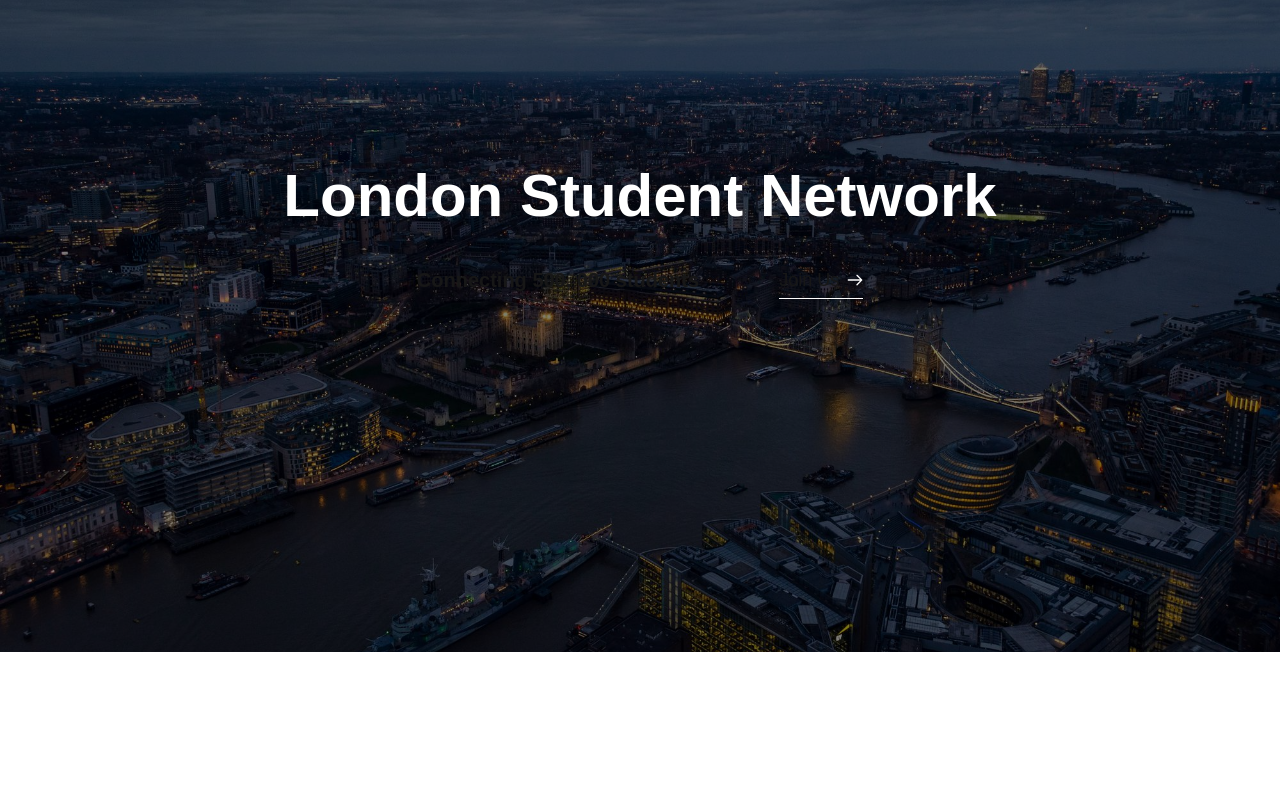
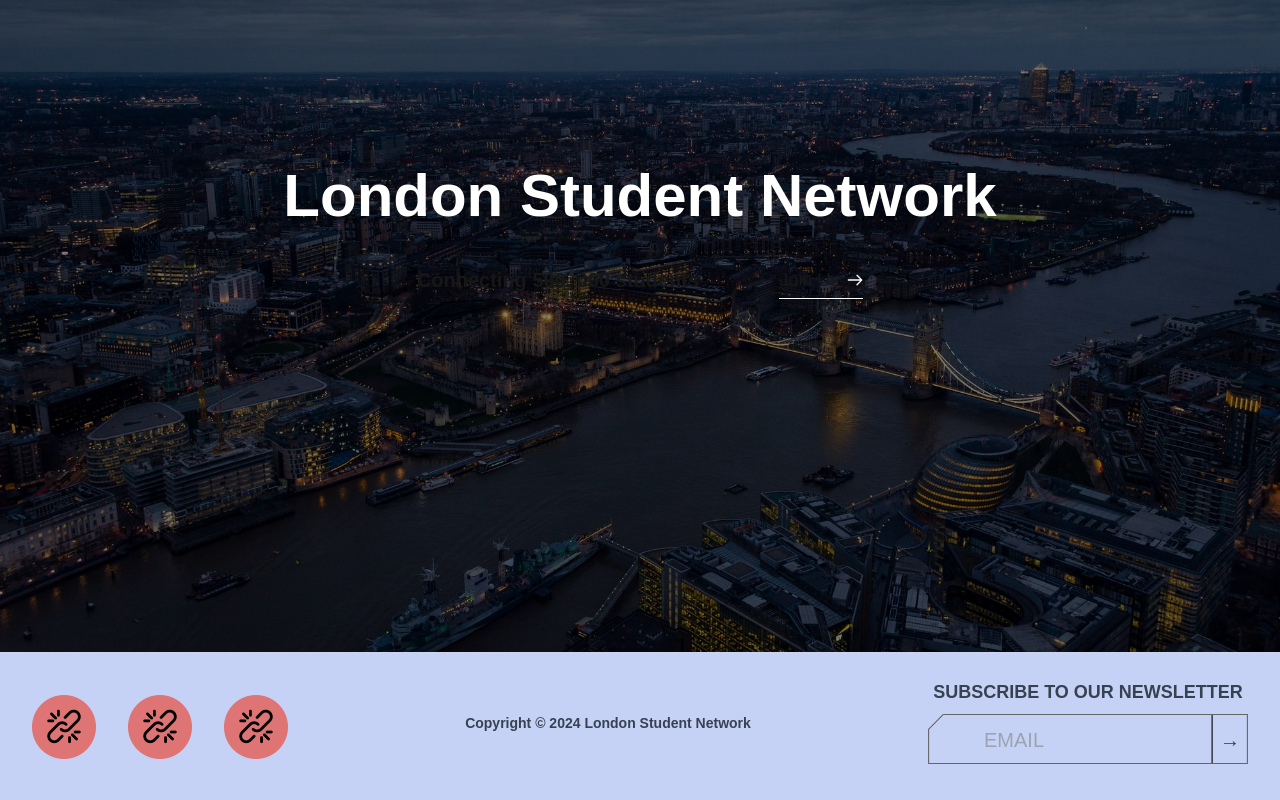
Before and after one commit to HongleiGu/temp, a Next.js app: page / in a window 1280 px wide. Shown: the part 246-1046 px from the top of the page. Before the commit the page ends 898 px from the top, so only its background shows below. Built offline with nearby package versions, Linux system fonts and the light colour scheme; a web font is replaced by a local one.

Commit message:
Completed footer without social media icons

```diff
--- a/app/about/page.tsx
+++ b/app/about/page.tsx
@@ -4,7 +4,7 @@ import TeamSection from '@/app/components/about-page/team-section';
 
 export default function AboutPage() {
     return (
-        <div className="relative h-auto overflow-hidden">
+        <div className="relative h-cover overflow-hidden">
             {/* Background Image */}
             <div
                 className="absolute inset-0 bg-fixed bg-cover bg-center z-0"
--- /dev/null
+++ b/app/components/footer.tsx
@@ -0,0 +1,73 @@
+'use client';
+import Link from "next/link";
+import Image from 'next/image';
+import { useState } from 'react';
+
+export default function Footer() {
+  const [email, setEmail] = useState('');
+
+  const handleSubmit = (e: React.FormEvent<HTMLFormElement>) => {
+    e.preventDefault();
+    console.log(`Subscribed with: ${email}`);
+    // Add your email submission logic here, such as calling an API
+  };
+
+  return (
+    <footer className="bg-blue-700 bg-opacity-25 text-white px-8 py-4 border-t-2 border-gray-300 border-opacity-25">
+      <div className="max-w-7xl mx-auto my-auto flex flex-col md:flex-row justify-between items-center">
+
+        {/* Social Links */}
+        <div className="flex space-x-8 mt-5 mb-5">
+          <a href="https://www.instagram.com/lsn.uk/" target="_blank" rel="noreferrer" aria-label="Instagram">
+            <img src="/images/about/connection-icon.png" alt="Instagram" className="w-16 h-16" />
+          </a>
+          <a href="https://www.linkedin.com/company/london-student-network/mycompany" target="_blank" rel="noreferrer" aria-label="LinkedIn">
+            <img src="/images/about/connection-icon.png" alt="LinkedIn" className="w-16 h-16" />
+          </a>
+          <a href="mailto:londonstudentnetwork@gmail.com" aria-label="Email">
+            <img src="/images/about/connection-icon.png" alt="Email" className="w-16 h-16" />
+          </a>
+        </div>
+
+        <div className="flex flex-col items-center mt-3 mb-5">
+            <h2 className="text-sm text-gray-700 text-center font-semibold">Copyright © 2024 London Student Network</h2>
+        </div>
+
+        {/* Newsletter Subscription */}
+        <div className="flex flex-col items-center">
+          {/* Newsletter Heading */}
+          <h2 className="text-lg text-gray-700 font-semibold mb-2 mt-2">SUBSCRIBE TO OUR NEWSLETTER</h2>
+
+          {/* SVG Container with Input Field Inside */}
+          <form onSubmit={handleSubmit} className="relative mb-5">
+            {/* SVG Shape */}
+            <Image
+              src="/icons/subscribe-button.svg"
+              alt="Newsletter Shape"
+              width={320}
+              height={80}
+              className="block"
+            />
+
+            {/* Email Input Field */}
+            <input
+              type="email"
+              placeholder="EMAIL"
+              className="absolute text-xl left-10 top-0 w-64 py-3 px-4 text-gray-600 bg-transparent border-none outline-none"
+              value={email}
+              onChange={(e) => setEmail(e.target.value)}
+              required
+            />
+
+            {/* Submit Button with Arrow */}
+            <button
+              type="submit"
+              className="absolute right-2 top-3 font-bold bg-transparent text-gray-700 text-xl">
+              →
+            </button>
+          </form>
+        </div>
+      </div>
+    </footer>
+  );
+}
--- a/app/layout.tsx
+++ b/app/layout.tsx
@@ -2,6 +2,7 @@ import type { Metadata } from "next";
 import { inria } from '@/app/fonts';
 import "./globals.css";
 import Header from "./components/header";
+import Footer from "./components/footer";
 import { SessionProvider } from "next-auth/react";
 
 
@@ -21,6 +22,7 @@ export default function RootLayout({
 				<SessionProvider>
 					<Header />
 					{children}
+					<Footer />
 				</SessionProvider>
 			</body>
 		</html>
--- a/app/lib/actions.ts
+++ b/app/lib/actions.ts
@@ -48,7 +48,8 @@ export async function hasAdminPermissions(redirectPage?: string) {
 			return true
 		}
 		redirect(redirectPage || '/login')
-	} catch (error: any) {
-		false
+	} catch (error: unknown) {
+		console.log(error)
+		return false
 	}
 }
--- a/app/page.tsx
+++ b/app/page.tsx
@@ -1,5 +1,4 @@
 import HomePageTopSection from "./components/homepage/top-section";
-
 
 export default function Home() {
   return (
```
Also changed, not shown: public/icons/subscribe-button.svg (added).
